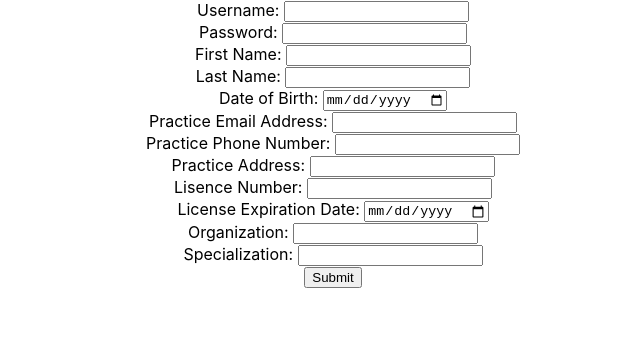
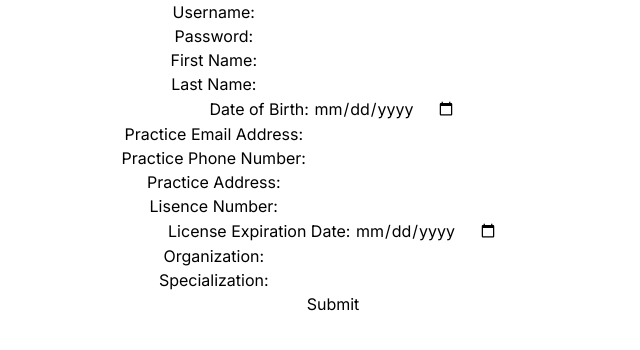
Before and after one commit to WarrenLaz/HealthCare_Pill_Tracker, a React (Create React App) app in the folder Client_Side/physician_webapp/: page /Reg in a window 1280 px wide. Shown: the top 350 px of the page, without its empty margins (307-947 px from the left). Built offline with nearby package versions, Linux system fonts and the light colour scheme.

Commit message:
added tailwind and Inter font

```diff
--- a/Client_Side/physician_webapp/package.json
+++ b/Client_Side/physician_webapp/package.json
@@ -36,5 +36,8 @@
       "last 1 firefox version",
       "last 1 safari version"
     ]
+  },
+  "devDependencies": {
+    "tailwindcss": "^3.4.14"
   }
 }
--- a/Client_Side/physician_webapp/public/index.html
+++ b/Client_Side/physician_webapp/public/index.html
@@ -3,6 +3,10 @@
   <head>
     <meta charset="utf-8" />
     <link rel="icon" href="%PUBLIC_URL%/favicon.ico" />
+    <link
+      href="https://fonts.googleapis.com/css2?family=Inter:wght@400;500;600;700&display=swap"
+      rel="stylesheet"
+    />
     <meta name="viewport" content="width=device-width, initial-scale=1" />
     <meta name="theme-color" content="#000000" />
     <meta
--- a/Client_Side/physician_webapp/src/index.css
+++ b/Client_Side/physician_webapp/src/index.css
@@ -1,8 +1,10 @@
+@tailwind base;
+@tailwind components;
+@tailwind utilities;
+
 body {
   margin: 0;
-  font-family: -apple-system, BlinkMacSystemFont, 'Segoe UI', 'Roboto', 'Oxygen',
-    'Ubuntu', 'Cantarell', 'Fira Sans', 'Droid Sans', 'Helvetica Neue',
-    sans-serif;
+  font-family: 'Inter', -apple-system, BlinkMacSystemFont, 'Segoe UI', 'Roboto', 'Oxygen', 'Ubuntu', 'Cantarell', 'Fira Sans', 'Droid Sans', 'Helvetica Neue', sans-serif;
   -webkit-font-smoothing: antialiased;
   -moz-osx-font-smoothing: grayscale;
 }
--- /dev/null
+++ b/Client_Side/physician_webapp/tailwind.config.js
@@ -0,0 +1,31 @@
+/** @type {import('tailwindcss').Config} */
+module.exports = {
+  content: ["./src/**/*.{js,jsx,ts,tsx}"],
+  theme: {
+    extend: {
+      colors: {
+        primary: "#407BFF",
+      },
+      fontFamily: {
+        sans: [
+          "Inter",
+          "system-ui",
+          "-apple-system",
+          "BlinkMacSystemFont",
+          "Segoe UI",
+          "Roboto",
+          "Oxygen",
+          "Ubuntu",
+          "Cantarell",
+          "Fira Sans",
+          "Droid Sans",
+          "Helvetica Neue",
+          "sans-serif",
+        ],
+      },
+
+      components: {},
+    },
+  },
+  plugins: [],
+};
```
Also changed, not shown: 1 other file (tests, documents, lock files or other folders).
